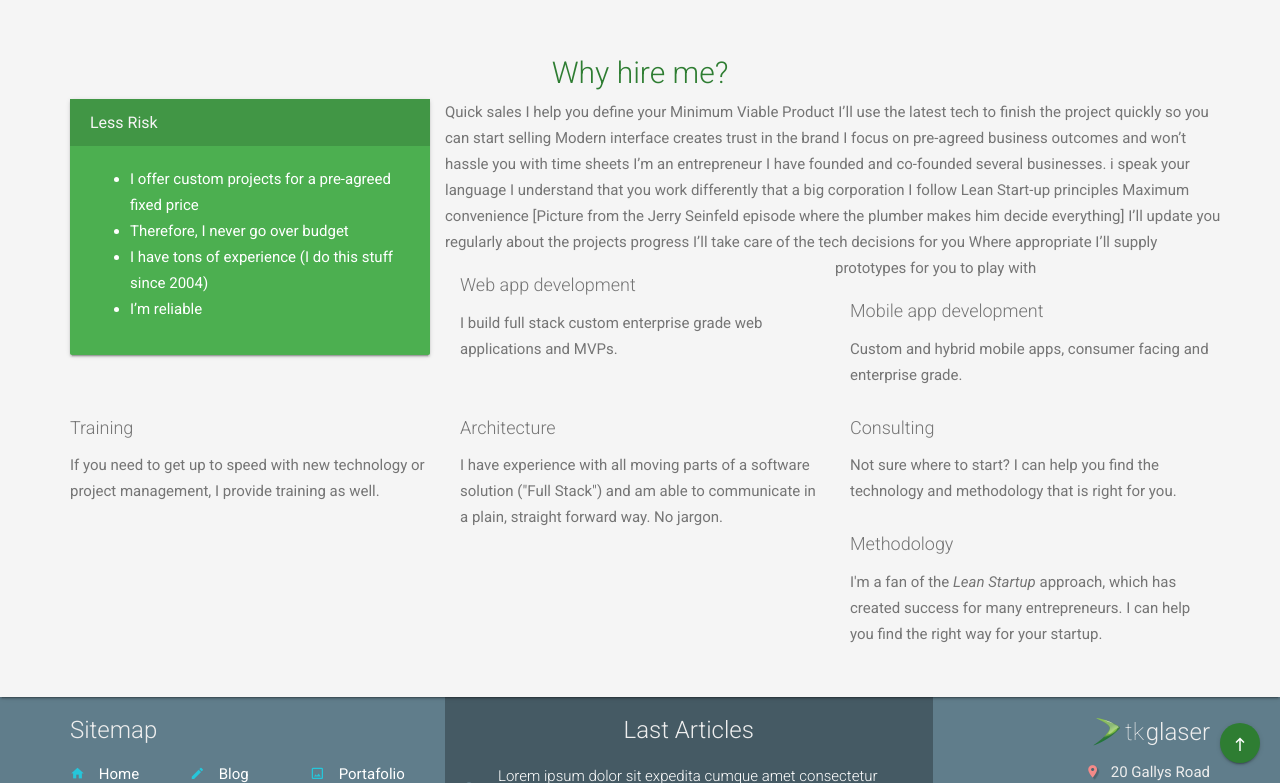
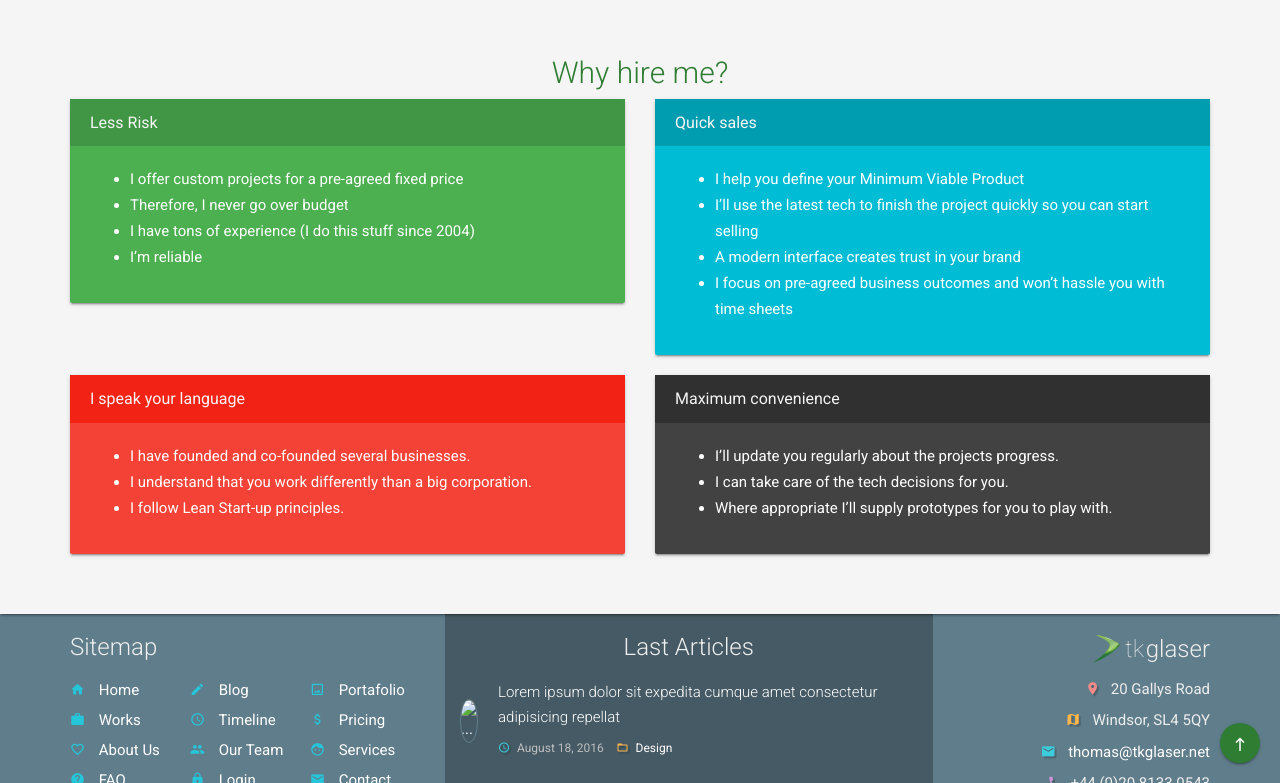
Before and after one commit to tkglaser/tkglaser.github.io, a Jekyll site: the page built from content/services.html, in a window 1280 px wide and 900 px high, scrolled down 676 px, cut to the strip 117-900 px from the top of the window. Built offline with Jekyll 4.4.1, drawn with Linux system fonts in a browser that asks for light colours.

Commit message:
Update services.html

```diff
--- a/content/services.html
+++ b/content/services.html
@@ -115,7 +115,7 @@ permalink: /services/
             <!-- SERVICES START -->
             <div class="services">
                 <div class="row">
-                    <div class="col-md-4">
+                    <div class="col-md-6">
                       <div class="card card-success-inverse">
                           <div class="card-header">
                               <h3 class="card-title">Less Risk</h3>
@@ -131,100 +131,52 @@ permalink: /services/
                         </div>
                     </div>
 
-
-
-
-                    Quick sales
-I help you define your Minimum Viable Product
-I’ll use the latest tech to finish the project quickly so you can start selling
-Modern interface creates trust in the brand
-I focus on pre-agreed business outcomes and won’t hassle you with time sheets
-
-
-I’m an entrepreneur
-I have founded and co-founded several businesses. i speak your language
-I understand that you work differently that a big corporation
-I follow Lean Start-up principles
-
-Maximum convenience
-[Picture from the Jerry Seinfeld episode where the plumber makes him decide everything]
-I’ll update you regularly about the projects progress
-I’ll take care of the tech decisions for you
-Where appropriate I’ll supply prototypes for you to play with
-
-
-
-
-                    <div class="col-sm-4 col-md-4 item top dark-bg match-height">
-                        <div class="inner-content">
-                            <i class="icon-Internet colored-text"></i>
-                            <h4>Web app development</h4>
-                            <p class="text-grey">
-                                I build full stack custom enterprise grade web applications and MVPs.
-                            </p>
+                    <div class="col-md-6">
+                      <div class="card card-info-inverse">
+                          <div class="card-header">
+                              <h3 class="card-title">Quick sales</h3>
+                          </div>
+                          <div class="card-block">
+                              <ul>
+                                  <li>I help you define your Minimum Viable Product</li>
+                                  <li>I’ll use the latest tech to finish the project quickly so you can start selling</li>
+                                  <li>A modern interface creates trust in your brand</li>
+                                  <li>I focus on pre-agreed business outcomes and won’t hassle you with time sheets</li>
+                              </ul>
+                          </div>
                         </div>
-                        <!-- //.inner-content -->
-                    </div>
-                    <!-- //.item -->
-                    <div class="col-sm-4 col-md-4 item top match-height">
-                        <div class="inner-content">
-                            <i class="icon-Phone-Wifi colored-text"></i>
-                            <h4>Mobile app development</h4>
-                            <p class="text-grey">
-                                Custom and hybrid mobile apps, consumer facing and enterprise grade.
-                            </p>
-                        </div>
-                        <!-- //.inner-content -->
-                    </div>
-                    <!-- //.item -->
-                    <div class="col-sm-4 col-md-4 item top dark-bg match-height">
-                        <div class="inner-content">
-                            <i class="icon-Student-Hat colored-text"></i>
-                            <h4>Training</h4>
-                            <p class="text-grey">
-                                If you need to get up to speed with new technology or project management, I provide
-                                training as well.
-                            </p>
-                        </div>
-                        <!-- //.inner-content -->
                     </div>
 
-                    <div class="col-sm-4 col-md-4 item match-height">
-                        <div class="inner-content">
-                            <i class="icon-Compass colored-text"></i>
-                            <h4>Architecture</h4>
-                            <p class="text-grey">
-                                I have experience with all moving parts of a software solution ("Full Stack") and am
-                                able to communicate in a plain, straight forward way. No jargon.
-                            </p>
+                    <div class="col-md-6">
+                      <div class="card card-danger-inverse">
+                          <div class="card-header">
+                              <h3 class="card-title">I speak your language</h3>
+                          </div>
+                          <div class="card-block">
+                              <ul>
+                                  <li>I have founded and co-founded several businesses.</li>
+                                  <li>I understand that you work differently than a big corporation.</li>
+                                  <li>I follow Lean Start-up principles.</li>
+                              </ul>
+                          </div>
                         </div>
-                        <!-- //.inner-content -->
                     </div>
-                    <!-- //.item -->
-                    <div class="col-sm-4 col-md-4 item dark-bg match-height">
-                        <div class="inner-content">
-                            <i class="icon-Consulting colored-text"></i>
-                            <h4>Consulting</h4>
-                            <p class="text-grey">
-                                Not sure where to start? I can help you find the technology and
-                                methodology that is right for you.
-                            </p>
+
+                    <div class="col-md-6">
+                      <div class="card card-dark-inverse">
+                          <div class="card-header">
+                              <h3 class="card-title">Maximum convenience</h3>
+                          </div>
+                          <div class="card-block">
+                              <ul>
+                                  <li>I’ll update you regularly about the projects progress.</li>
+                                  <li>I can take care of the tech decisions for you.</li>
+                                  <li>Where appropriate I’ll supply prototypes for you to play with.</li>
+                              </ul>
+                          </div>
                         </div>
-                        <!-- //.inner-content -->
                     </div>
-                    <!-- //.item -->
-                    <div class="col-sm-4 col-md-4 item match-height">
-                        <div class="inner-content">
-                            <i class="icon-Heart colored-text"></i>
-                            <h4>Methodology</h4>
-                            <p class="text-grey">
-                                I'm a fan of the <em>Lean Startup</em> approach, which has created success
-                                for many entrepreneurs. I can help you find the right way for your startup.
-                            </p>
-                        </div>
-                        <!-- //.inner-content -->
-                    </div>
-                    <!-- //.item -->
+
                 </div>
                 <!-- //.row -->
             </div>
```
